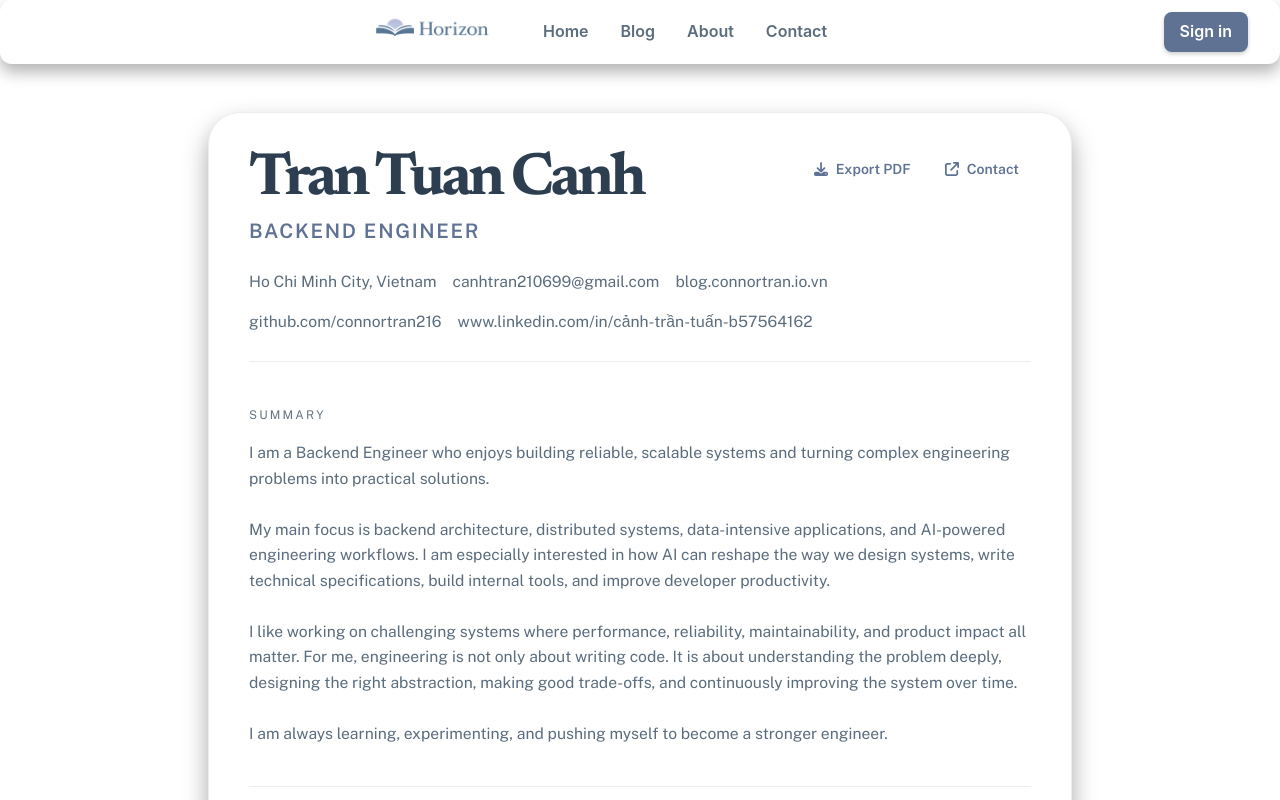
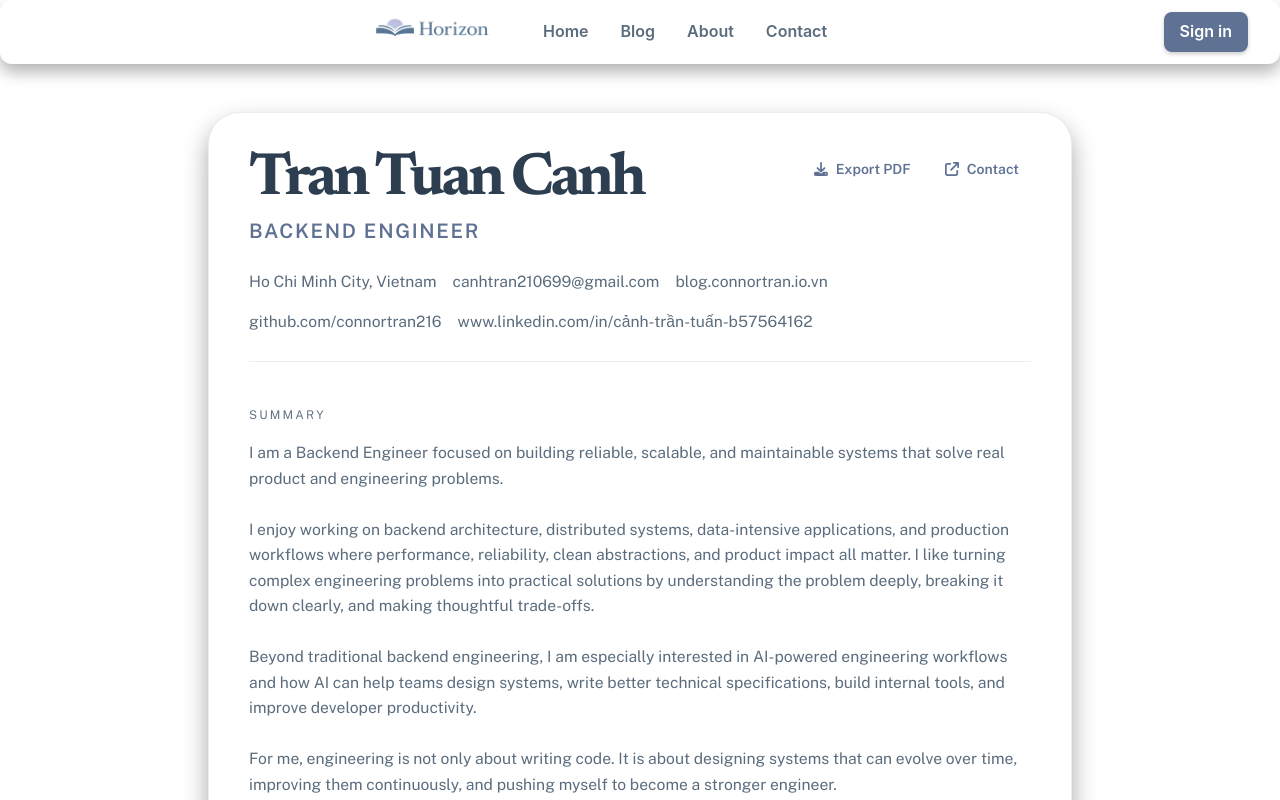
Before and after one commit to connortran216/horizon-blog, a React (Vite) app: page /cv in a window 1280 px wide. Shown: the top 800 px of the page. Built offline with nearby package versions, Linux system fonts and the light colour scheme; the HTML template or start-up script is replaced by a standard one.

Commit message:
fix(cv): update profile summary

```diff
--- a/src/features/cv/cv.data.ts
+++ b/src/features/cv/cv.data.ts
@@ -7,7 +7,7 @@ export const cvProfile: CvProfile = {
   location: 'Ho Chi Minh City, Vietnam',
   email: 'canhtran210699@gmail.com',
   summary:
-    'I am a Backend Engineer who enjoys building reliable, scalable systems and turning complex engineering problems into practical solutions.\n\nMy main focus is backend architecture, distributed systems, data-intensive applications, and AI-powered engineering workflows. I am especially interested in how AI can reshape the way we design systems, write technical specifications, build internal tools, and improve developer productivity.\n\nI like working on challenging systems where performance, reliability, maintainability, and product impact all matter. For me, engineering is not only about writing code. It is about understanding the problem deeply, designing the right abstraction, making good trade-offs, and continuously improving the system over time.\n\nI am always learning, experimenting, and pushing myself to become a stronger engineer.',
+    'I am a Backend Engineer focused on building reliable, scalable, and maintainable systems that solve real product and engineering problems.\n\nI enjoy working on backend architecture, distributed systems, data-intensive applications, and production workflows where performance, reliability, clean abstractions, and product impact all matter. I like turning complex engineering problems into practical solutions by understanding the problem deeply, breaking it down clearly, and making thoughtful trade-offs.\n\nBeyond traditional backend engineering, I am especially interested in AI-powered engineering workflows and how AI can help teams design systems, write better technical specifications, build internal tools, and improve developer productivity.\n\nFor me, engineering is not only about writing code. It is about designing systems that can evolve over time, improving them continuously, and pushing myself to become a stronger engineer.',
   competencies: [
     {
       title: 'Backend',
```
